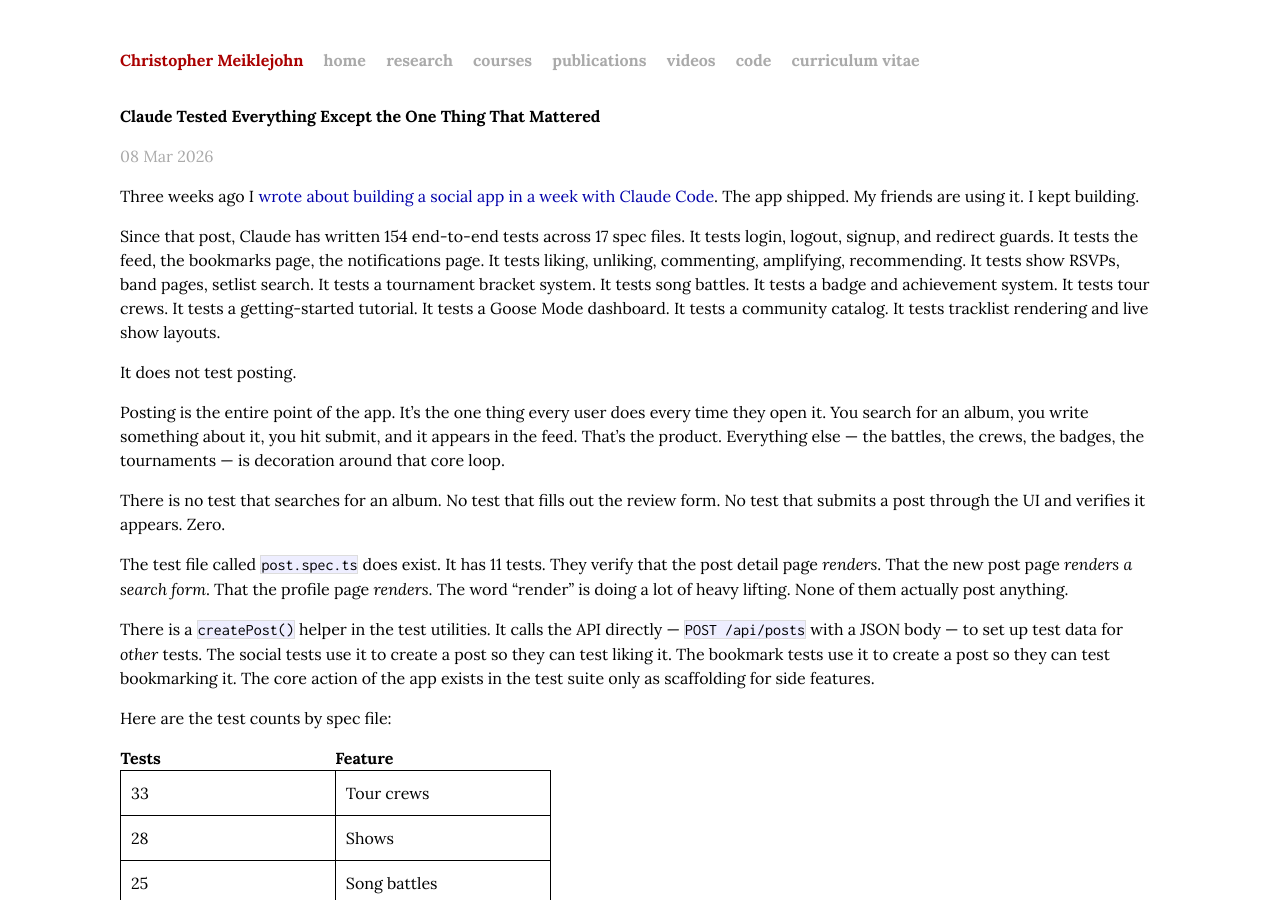
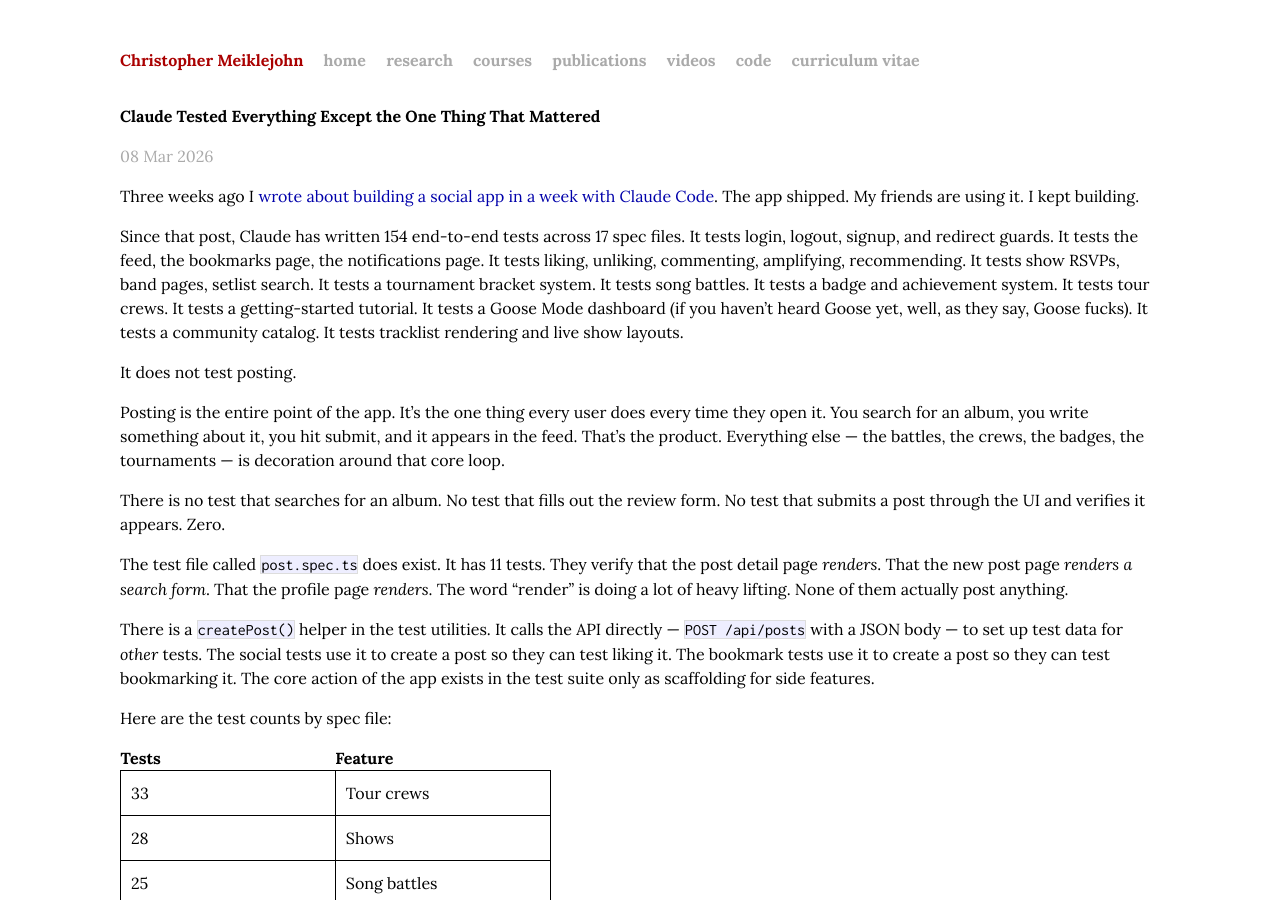
Before and after one commit to cmeiklejohn/cmeiklejohn.github.io, a Jekyll site: the page built from _posts/2026-03-08-claude-tested-everything-except-the-one-thing-that-mattered.markdown, in a window 1280 px wide and 900 px high. Built offline with Jekyll 4.4.1, drawn with Linux system fonts in a browser that asks for light colours; some web fonts are replaced.

Commit message:
Add Goose endorsement parenthetical to blog post
Co-Authored-By: Claude Opus 4.6 <noreply@anthropic.com>

```diff
--- a/_posts/2026-03-08-claude-tested-everything-except-the-one-thing-that-mattered.markdown
+++ b/_posts/2026-03-08-claude-tested-everything-except-the-one-thing-that-mattered.markdown
@@ -8,7 +8,7 @@ categories: ai claude
 
 Three weeks ago I [wrote about building a social app in a week with Claude Code](/ai/claude/2026/02/17/building-a-social-app-in-a-week-with-claude-code.html). The app shipped. My friends are using it. I kept building.
 
-Since that post, Claude has written 154 end-to-end tests across 17 spec files. It tests login, logout, signup, and redirect guards. It tests the feed, the bookmarks page, the notifications page. It tests liking, unliking, commenting, amplifying, recommending. It tests show RSVPs, band pages, setlist search. It tests a tournament bracket system. It tests song battles. It tests a badge and achievement system. It tests tour crews. It tests a getting-started tutorial. It tests a Goose Mode dashboard. It tests a community catalog. It tests tracklist rendering and live show layouts.
+Since that post, Claude has written 154 end-to-end tests across 17 spec files. It tests login, logout, signup, and redirect guards. It tests the feed, the bookmarks page, the notifications page. It tests liking, unliking, commenting, amplifying, recommending. It tests show RSVPs, band pages, setlist search. It tests a tournament bracket system. It tests song battles. It tests a badge and achievement system. It tests tour crews. It tests a getting-started tutorial. It tests a Goose Mode dashboard (if you haven't heard Goose yet, well, as they say, Goose fucks). It tests a community catalog. It tests tracklist rendering and live show layouts.
 
 It does not test posting.
 
```
